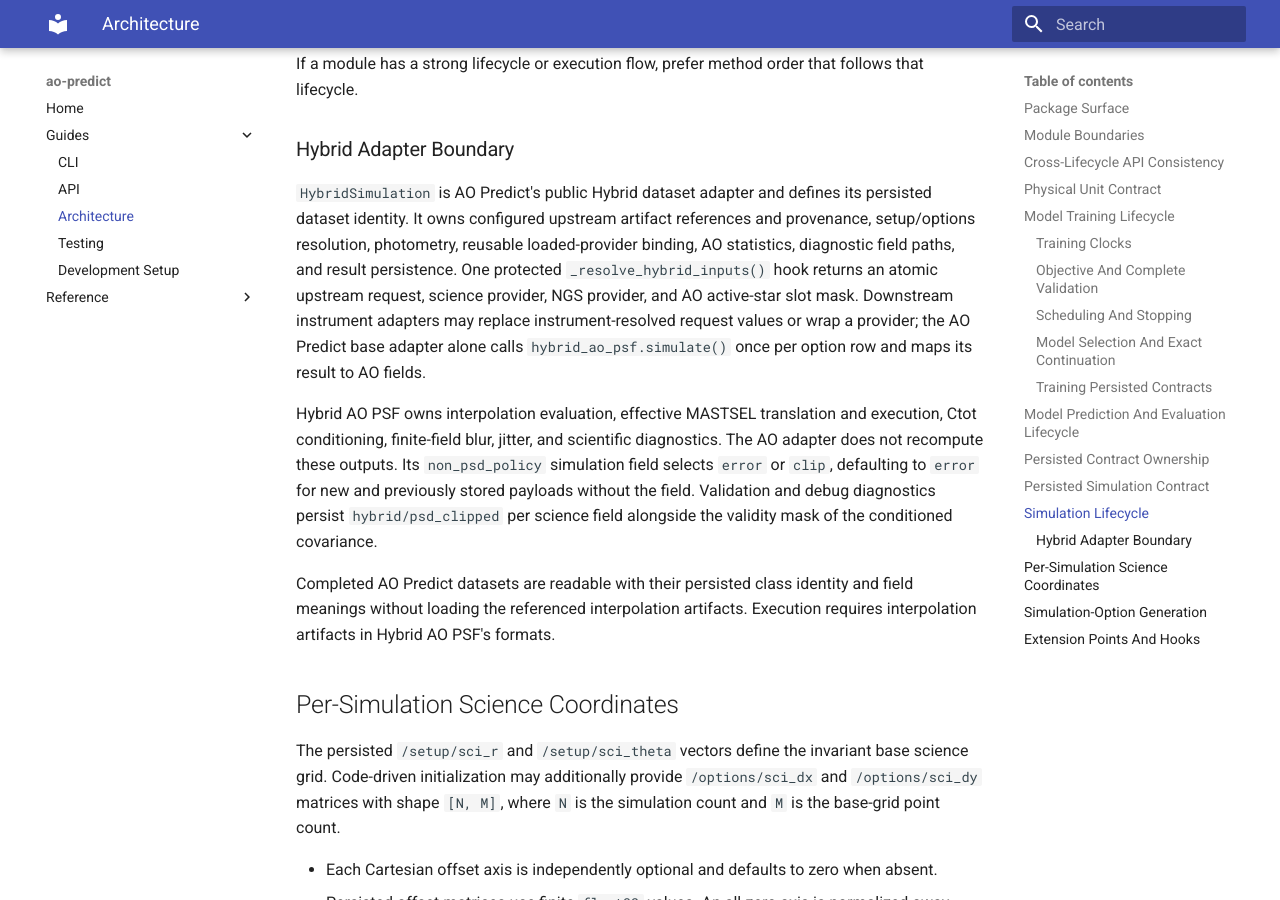
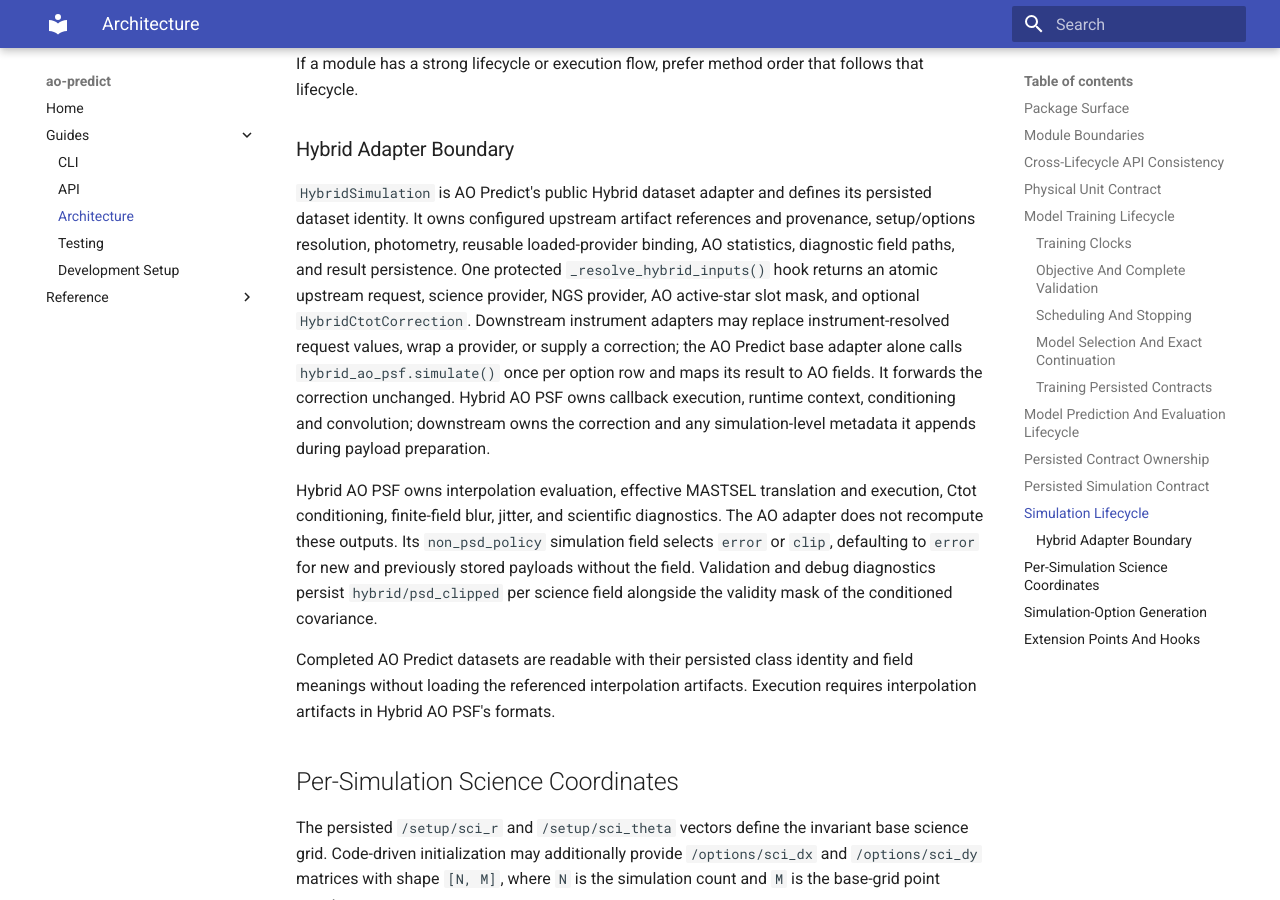
Before and after one commit to nvnunes/ao-predict, an MkDocs documentation site: the page built from docs/architecture.md, in a window 1280 px wide and 900 px high, scrolled down 9139 px. Built offline with MkDocs 1.6.1 and Material for MkDocs 9.7.7, drawn with Linux system fonts in a browser that asks for light colours.

Commit message:
Forward covariance corrections through Hybrid simulation

```diff
--- a/docs/architecture.md
+++ b/docs/architecture.md
@@ -403,10 +403,14 @@ its persisted dataset identity. It owns configured upstream artifact references
 and provenance, setup/options resolution, photometry, reusable loaded-provider
 binding, AO statistics, diagnostic field paths, and result persistence. One
 protected `_resolve_hybrid_inputs()` hook returns an atomic upstream request,
-science provider, NGS provider, and AO active-star slot mask. Downstream instrument
-adapters may replace instrument-resolved request values or wrap a provider;
+science provider, NGS provider, AO active-star slot mask, and optional
+`HybridCtotCorrection`. Downstream instrument adapters may replace
+instrument-resolved request values, wrap a provider, or supply a correction;
 the AO Predict base adapter alone calls `hybrid_ao_psf.simulate()` once per
 option row and maps its result to AO fields.
+It forwards the correction unchanged. Hybrid AO PSF owns callback execution,
+runtime context, conditioning and convolution; downstream owns the correction
+and any simulation-level metadata it appends during payload preparation.
 
 Hybrid AO PSF owns interpolation evaluation, effective MASTSEL translation
 and execution, Ctot conditioning, finite-field blur, jitter, and scientific
```
Also changed, not shown: docs/reference/simulation/hybrid.md (+30 -0 lines), 2 other files.
